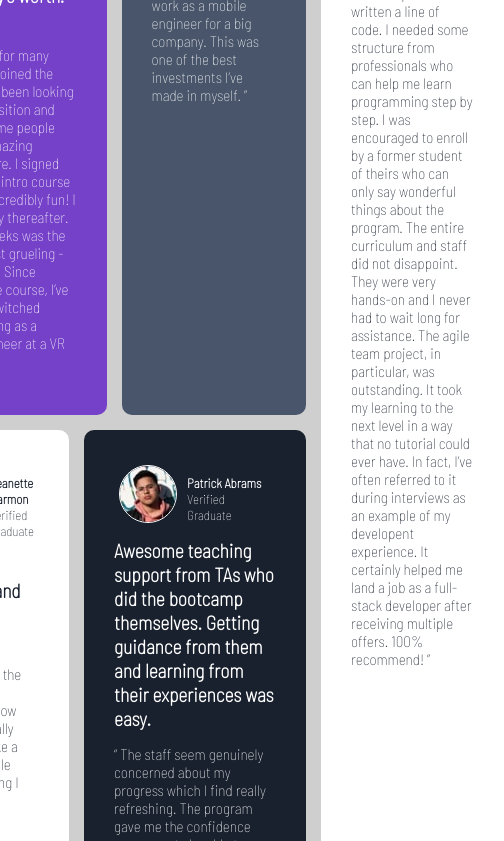
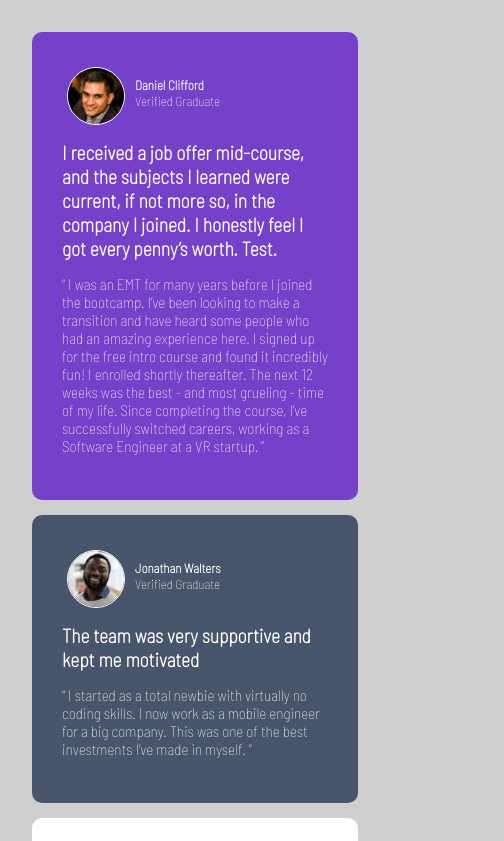
Before and after one commit to sabwafei/testimonials-grid-section-challenge, a plain HTML site: page index.html in a window 390 px wide. Shown: the top 841 px of the page, 504 px wide, since content can reach past the window. Drawn offline with Linux system fonts and the light colour scheme.

Commit message:
Update stylesheet.css
Challenge Completed

```diff
--- a/stylesheet.css
+++ b/stylesheet.css
@@ -1,5 +1,13 @@
 /* Style sheet created by SabWaFei */
 
+/*
+media query styling
+320px — 480px: Mobile devices.
+481px — 768px: iPads, Tablets.
+769px — 1024px: Small screens, laptops.
+1025px — 1200px: Desktops, large screens.
+1201px and more — Extra large screens, TV.
+ */
 /*
     Start default-styles
 */
@@ -34,11 +42,11 @@ body {
 }
 
 .container {
+  min-height: 100vh;
   display: flex;
+  justify-content: center;
   align-items: center;
-	justify-content: center;
   background: hsl(0, 0%, 81%);
-	height: 100vh;
 }
 
 .main-content {
@@ -48,6 +56,16 @@ body {
   grid-template-rows: repeat(2, 1fr);
   grid-column-gap: 15px;
   grid-row-gap: 15px;
+}
+/* sizing for mobile */
+@media screen and (max-width: 480px) {
+  .main-content {
+    display: flex;
+    flex-direction: column;
+    margin-top: 2rem;
+    margin-left: 2rem;
+    margin-right: 2rem;
+  }
 }
 /*
     End default-styles
@@ -127,11 +145,3 @@ body {
 /*
    End of unique styling of post
 */
-
-/*
-  mobile layout styling
-*/
-
-/*
-  End mobile layout styling
-*/
```
Lines whose indentation alone changed are shown as unchanged.
